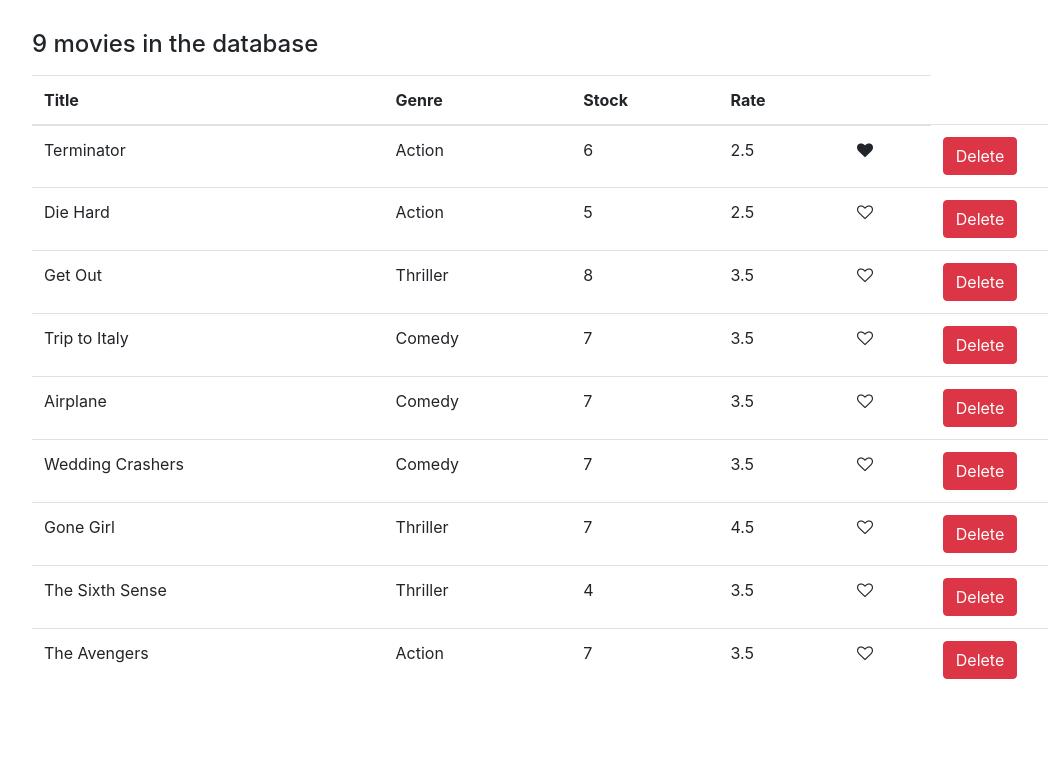
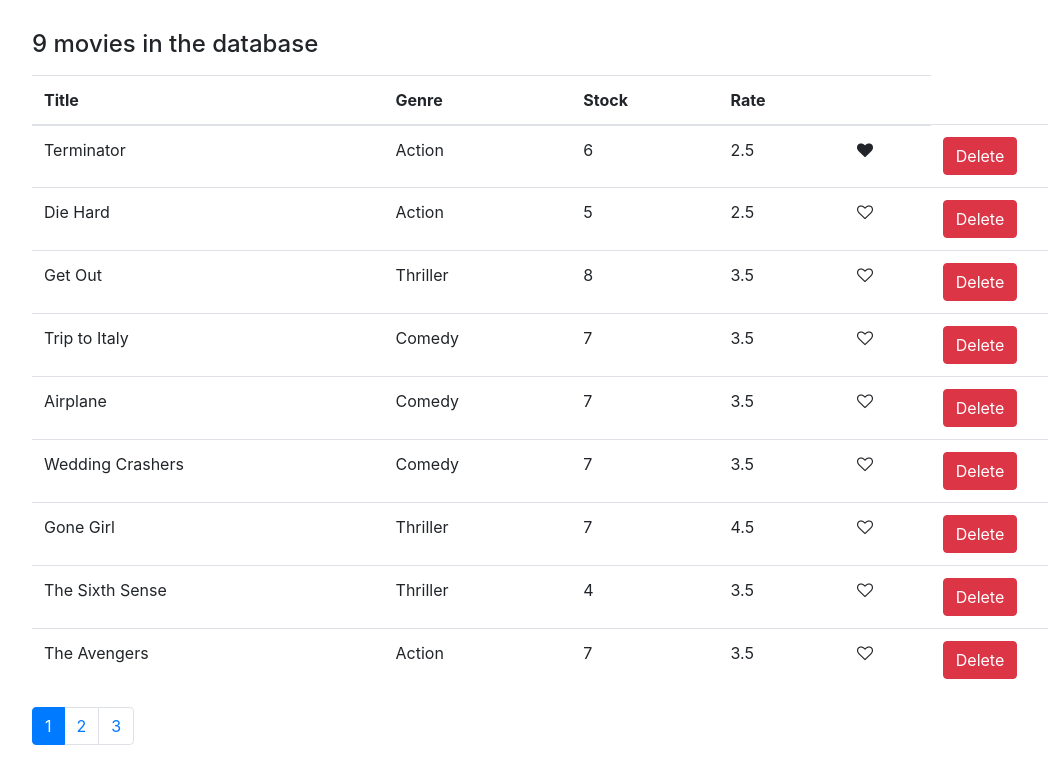
Before and after one commit to kawhyte/AdvancedReact, a React (Create React App) app: page / in a window 1280 px wide. Shown: the top 784 px of the page, without its empty margins (53-1101 px from the left). Built offline with nearby package versions, Linux system fonts and the light colour scheme.

Commit message:
active page

```diff
--- a/package.json
+++ b/package.json
@@ -8,6 +8,7 @@
     "@testing-library/user-event": "^7.1.2",
     "bootstrap": "^4.1.1",
     "font-awesome": "^4.7.0",
+    "lodash": "^4.17.10",
     "react": "^16.12.0",
     "react-dom": "^16.12.0",
     "react-scripts": "3.3.0"
--- /dev/null
+++ b/src/components/common/pagination.jsx
@@ -0,0 +1,30 @@
+import React, { Component } from "react";
+import _ from "lodash";
+
+const Pagination = props => {
+  const { itemsCount, pageSize,currentPage, onPageChange } = props;
+  // state = {  }
+  const pagesCount = Math.ceil(itemsCount / pageSize);
+  if (pagesCount === 1) return null;
+
+  const pages = _.range(1, pagesCount + 1);
+
+  return (
+    <nav aria-label="Page navigation example">
+      <ul className="pagination">
+        {pages.map(page => (
+          <li key={page} className={ page === currentPage ? "page-item active": "page-item"}>
+            <a className="page-link" href="#" onClick = {()=>{onPageChange(page)}}>
+              {page}
+            </a>
+          </li>
+        ))}
+        {/* <li class="page-item"><a class="page-link" href="#">Previous</a></li> */}
+
+        {/* <li class="page-item"><a class="page-link" href="#">Next</a></li> */}
+      </ul>
+    </nav>
+  );
+};
+
+export default Pagination;
--- a/src/components/movies.jsx
+++ b/src/components/movies.jsx
@@ -1,9 +1,10 @@
 import React, { Component } from "react";
 import { getMovies } from "../services/fakeMovieService";
 import Like from "../components/common/like";
+import Pagination from "../components/common/pagination";
 
 class Movies extends Component {
-  state = { movies: getMovies() };
+  state = { movies: getMovies(), currentPage: 1, pageSize : 4 };
 
   handleDelete = movie => {
     const movies = this.state.movies.filter(m => m._id !== movie._id);
@@ -21,6 +22,11 @@ class Movies extends Component {
     console.log("clicked", movies);
 
   };
+
+  handlePageChange = (page) => {
+ this.setState({currentPage:page})
+    console.log(page)
+  }
 
   render() {
     if (this.state.movies.length === 0) {
@@ -70,9 +76,11 @@ class Movies extends Component {
                   </button>
                 </td>
               </tr>
+
             ))}
-          </tbody>
+            </tbody>
         </table>
+          <Pagination itemsCount={this.state.movies.length} pageSize={this.state.pageSize} onPageChange ={this.handlePageChange} currentPage = {this.state.currentPage}/>
       </div>
     );
   }
```
Also changed, not shown: 1 other file (tests, documents, lock files or other folders).
